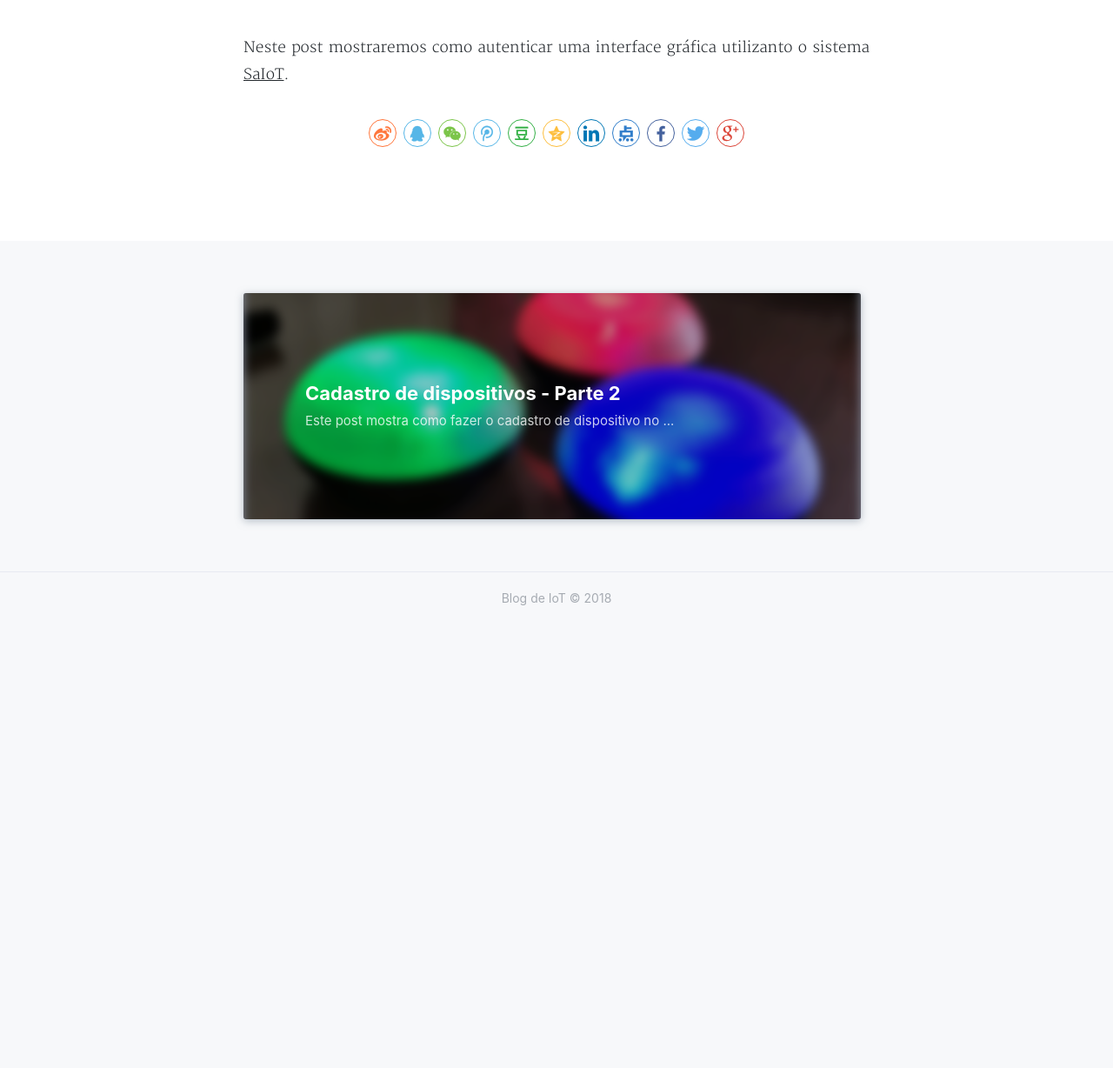
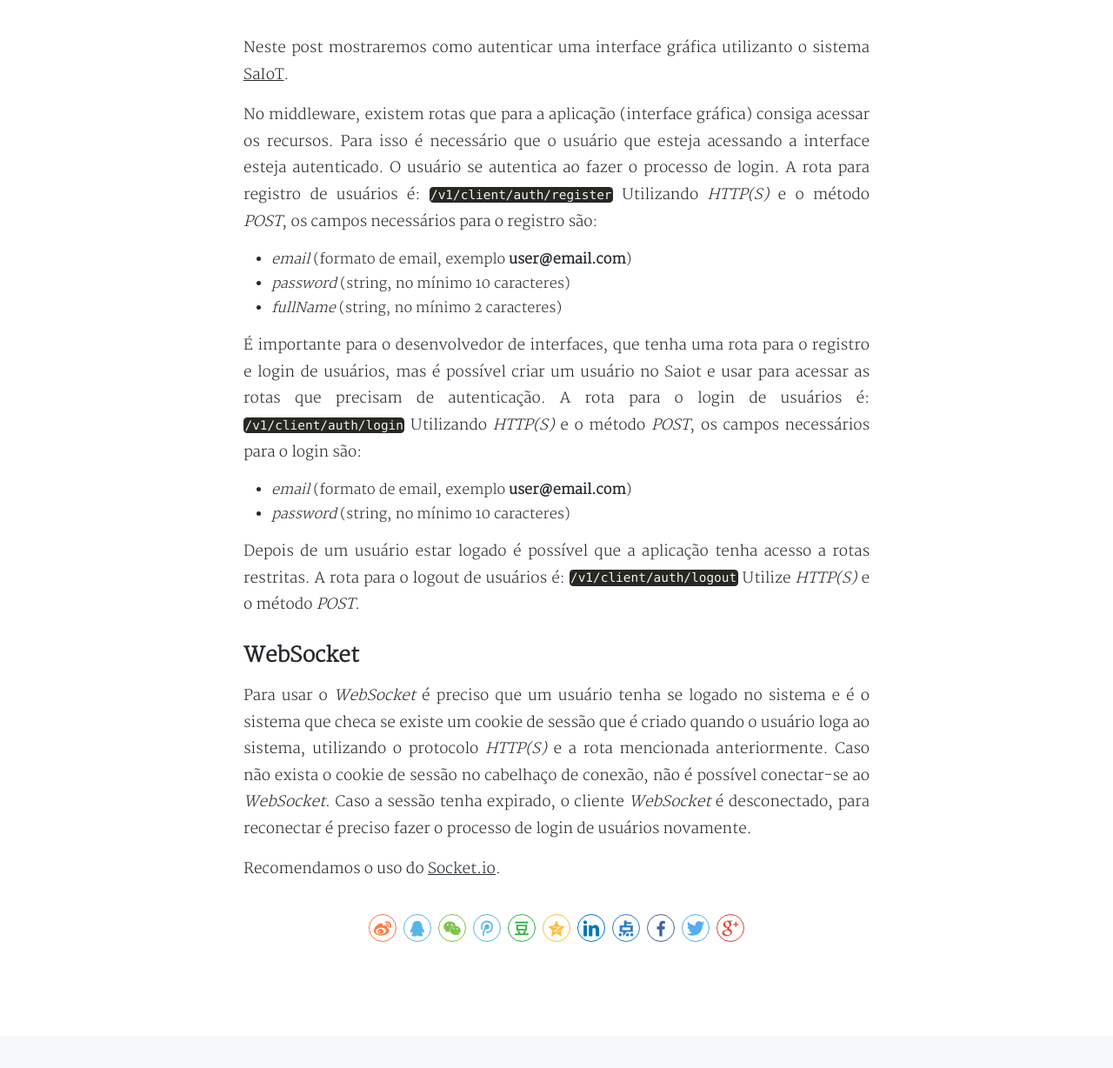
Before and after one commit to danielaraujorn/blog, a Jekyll site: the page built from _posts/2018-09-18-autenticacao-de-interface.md, in a window 1280 px wide and 1400 px high, scrolled down 321 px. Shown: the part 139-1367 px from the top of the window at 87% size. Built offline with Jekyll 4.4.1, drawn with Linux system fonts in a browser that asks for light colours; nearby versions of some CDN libraries; comment, search, counter and statistics services are not loaded; a style sheet for code colours, icons or effects is not loaded; before the commit the page ends 1178 px from its top, so only the background shows below that; some of the changed text lies outside the part shown; grey boxes are pictures that could not be loaded.

```diff
--- a/_config.yml
+++ b/_config.yml
@@ -59,7 +59,7 @@ recommend-tags: true # whether or not display recommend-tags on the sidebar
 recommend-condition-size: 12 # a tag will be recommended if the size of it is more than this value
 
 # Build settings
-paginate: 6
+paginate: 4
 paginate_path: "page:num"
 exclude:
   [
--- a/_includes/pageNav.html
+++ b/_includes/pageNav.html
@@ -5,14 +5,14 @@
   <div class="page-links">
     {% if paginator.previous_page %}
       {% if paginator.previous_page == 1 %}
-      <a href="{{ "/" | relative_url }}" class="page-link" title="Página anterior">&laquo;</a>
+      <a href="{{ site.baseurl}}/" class="page-link" title="Página anterior">&laquo;</a>
       {% else %}
-      <a href="/page{{ paginator.previous_page }}/" class="page-link" title="Próxima página">&laquo;</a>
+      <a href="/blog/page{{ paginator.previous_page }}/" class="page-link" title="Página anterior">&laquo;</a>
       {% endif %}
     {% endif %}
     <div id="page-link-container"></div>
     {% if paginator.next_page %}
-    <a href="{{site.baseurl}}/page{{ paginator.next_page }}/" class="page-link">&raquo;</a>
+    <a href="{{site.baseurl}}/page{{ paginator.next_page }}/" title="Próxima página" class="page-link">&raquo;</a>
     {% endif %}
   </div>
 </nav>
--- a/_posts/2018-09-18-autenticacao-de-interface.md
+++ b/_posts/2018-09-18-autenticacao-de-interface.md
@@ -2,10 +2,35 @@
 layout: post
 title: "Autenticação de interface"
 date: 2018-09-18
-author: Daniel Araújo
+author: Guilherme Matheus
 cover: "https://www.greenme.com.br/images/morar/faca-voce-mesmo/cadeado.jpg"
 tags: desenvolvedor autenticação interface
 comments: true
 ---
 
 Neste post mostraremos como autenticar uma interface gráfica utilizanto o sistema [SaIoT](https://saiot.ect.ufrn.br).
+
+No middleware, existem rotas que para a aplicação (interface gráfica) consiga acessar os recursos. Para isso é necessário que o usuário que esteja acessando a interface esteja autenticado. O usuário se autentica ao fazer o processo de login.
+A rota para registro de usuários é:
+``/v1/client/auth/register``
+Utilizando *HTTP(S)* e o método *POST*, os campos necessários para o registro são:
+* *email* (formato de email, exemplo **user@email.com**)
+* *password* (string, no mínimo 10 caracteres)
+* *fullName* (string, no mínimo 2 caracteres)
+
+É importante para o desenvolvedor de interfaces, que tenha uma rota para o registro e login de usuários, mas é possível criar um usuário no Saiot e usar para acessar as rotas que precisam de autenticação.
+A rota para o login de usuários é:
+``/v1/client/auth/login``
+Utilizando *HTTP(S)* e o método *POST*, os campos necessários para o login são:
+* *email* (formato de email, exemplo **user@email.com**)
+* *password* (string, no mínimo 10 caracteres)
+
+Depois de um usuário estar logado é possível que a aplicação tenha acesso a rotas restritas.
+A rota para o logout de usuários é:
+``/v1/client/auth/logout``
+Utilize *HTTP(S)* e o método *POST*.
+
+## WebSocket
+Para usar o *WebSocket* é preciso que um usuário tenha se logado no sistema e é o sistema que checa se existe um cookie de sessão que é criado quando o usuário loga ao sistema, utilizando o protocolo *HTTP(S)* e a rota mencionada anteriormente. Caso não exista o cookie de sessão no cabelhaço de conexão, não é possível conectar-se ao *WebSocket*. Caso a sessão tenha expirado, o cliente *WebSocket* é desconectado, para reconectar é preciso fazer o processo de login de usuários novamente.
+
+Recomendamos o uso do [Socket.io](https://socket.io/).
--- a/index.html
+++ b/index.html
@@ -59,7 +59,7 @@ bannerUrl: /blog/assets/img/background.svg
       {% if site.recommend-tags and site.tags.size>0 %}
       <section class="tags-card">
         {% for tag in site.tags %} {% if forloop.index > site.recommend-condition-size %} {% break %} {% endif %}
-        <a href="{{ " tags.html# " | append: tag[0] | prepend: site.baseurl }}" class="tag">{{ tag[0]}}</a>
+        <a href="{{ "/tags.html#" | append: tag[0] | prepend: site.baseurl }}" class="tag">{{ tag[0]}}</a>
         {% endfor %}
       </section>
       {% endif %}
```
Also changed, not shown: _posts/2018-08-20-padronizacao-comunicacao.md (+1 -1 lines), _posts/2018-09-18-controladores.md (added, +11 -0 lines), assets/js/index.min.js, assets/post/controladores/dispositivo.PNG (added), assets/post/controladores/rgb.PNG (added), assets/post/controladores/rgbx.PNG (added), assets/post/controladores/slider.PNG (added).
